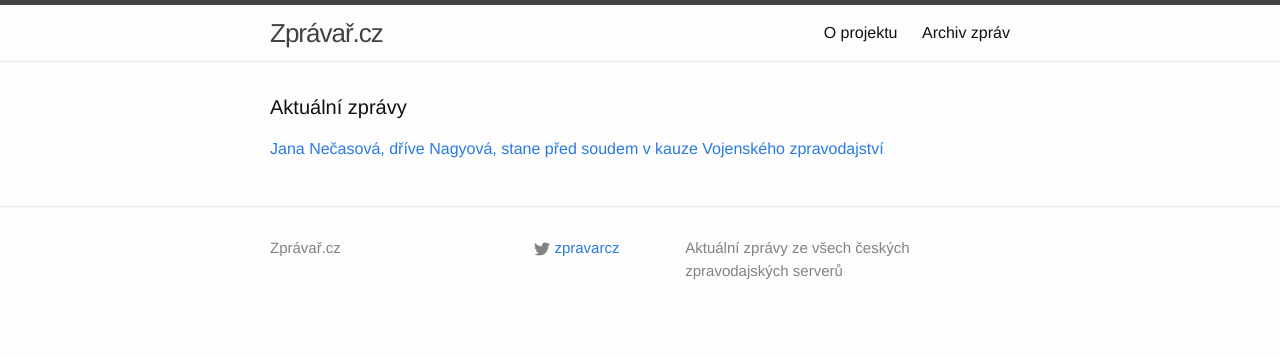
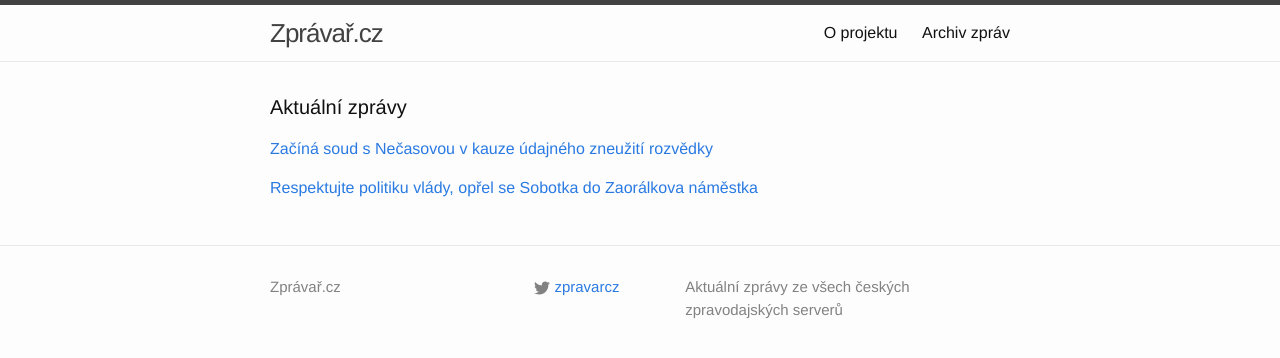
Before and after one commit to adliska/zpravar, a Jekyll site: the page built from index.html, in a window 1280 px wide. Shown: the top 358 px of the page. Built offline with Jekyll 4.4.1, drawn with Linux system fonts in a browser that asks for light colours.

Commit message:
zpravar news update

```diff
--- a/index.html
+++ b/index.html
@@ -5,11 +5,19 @@
 <div class="home">
     <h1 class="page-heading">Aktuální zprávy</h1>
 
-<p><a href="javascript:;" onclick="toggle_visibility('zpravy0')">Jana Nečasová, dříve Nagyová, stane před soudem v kauze Vojenského zpravodajství</a></p>
+<p><a href="javascript:;" onclick="toggle_visibility('zpravy0')">Začíná soud s Nečasovou v kauze údajného zneužití rozvědky</a></p>
 <div id="zpravy0" style="display:none">
 <ul>
+<li><a href=http://www.ceskenoviny.cz/zpravy/zpravy/zacina-soud-s-necasovou-v-kauze-udajneho-zneuziti-rozvedky/1149235>Začíná soud s Nečasovou v kauze údajného zneužití rozvědky - www.ceskenoviny.cz</a></li>
 <li><a href=http://www.rozhlas.cz/_zprava/jana-necasova-drive-nagyova-stane-pred-soudem-v-kauze-vojenskeho-zpravodajstvi--1422500>Jana Nečasová, dříve Nagyová, stane před soudem v kauze Vojenského zpravodajství - www.rozhlas.cz</a></li>
 <li><a href=http://www.ceskatelevize.cz/ct24/domaci/292893-proces-roku-zneuziti-vojenske-rozvedky-v-cele-s-necasovou/>Proces roku: Zneužití vojenské rozvědky v čele s Nečasovou - www.ceskatelevize.cz</a></li>
 <li><a href=http://zpravy.idnes.cz/necasiva-nagyova-a-zpravodajci-u-soudu-dyj-/krimi.aspx?c=A141119_151317_krimi_cen>Soud poprvé veřejně otevře kauzu Nagyová, 521 dní po Nečasově demisi - zpravy.idnes.cz</a></li>
 </ul>
+</div><p><a href="javascript:;" onclick="toggle_visibility('zpravy1')">Respektujte politiku vlády, opřel se Sobotka do Zaorálkova náměstka</a></p>
+<div id="zpravy1" style="display:none">
+<ul>
+<li><a href=http://zpravy.idnes.cz/sobotka-k-namestku-drulakovi-dje-/domaci.aspx?c=A141120_064454_domaci_jj>Respektujte politiku vlády, opřel se Sobotka do Zaorálkova náměstka - zpravy.idnes.cz</a></li>
+<li><a href=http://www.novinky.cz/zahranicni/amerika/353970-sobotka-namestek-drulak-musi-respektovat-politiku-vlady.html>Sobotka: Náměstek Drulák musí respektovat politiku vlády  - www.novinky.cz</a></li>
+<li><a href=http://www.ceskenoviny.cz/zpravy/zpravy/sobotka-namestek-drulak-musi-respektovat-politiku-vlady/1149227>Sobotka: Náměstek Drulák musí respektovat politiku vlády - www.ceskenoviny.cz</a></li>
+</ul>
 </div></div>
```
